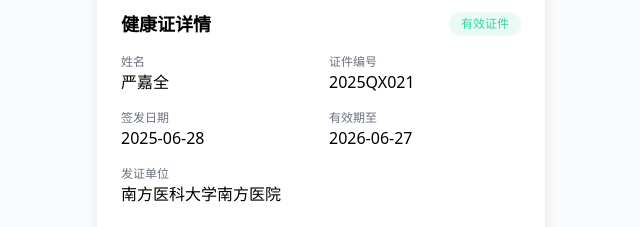
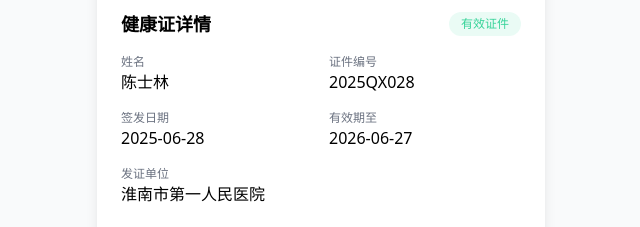
Before and after one commit to jiankangzhengorg/jkz, a plain HTML site: page index.html in a window 1280 px wide. Shown: the part 154-381 px from the top of the page, 319-959 px from the left. Drawn offline with nearby package versions, Linux system fonts and the light colour scheme.

Commit message:
Update index.html

```diff
--- a/index.html
+++ b/index.html
@@ -3,7 +3,7 @@
 <head>
     <meta charset="UTF-8">
     <meta name="viewport" content="width=device-width, initial-scale=1.0">
-    <title>佛山市从业人员食品健康证联网查询</title>
+    <title>淮南市从业人员食品健康证联网查询</title>
     <script src="https://cdn.tailwindcss.com"></script>
     <link href="https://cdn.jsdelivr.net/npm/font-awesome@4.7.0/css/font-awesome.min.css" rel="stylesheet">
     <script>
@@ -42,11 +42,11 @@
             <div class="grid grid-cols-2 gap-4 mb-6">
                 <div>
                     <p class="text-xs text-gray-500">姓名</p>
-                    <p class="font-medium">严嘉全</p>
+                    <p class="font-medium">陈士林 </p>
                 </div>
                 <div>
                     <p class="text-xs text-gray-500">证件编号</p>
-                    <p class="font-medium">2025QX021</p>
+                    <p class="font-medium">2025QX028</p>
                 </div>
                 <div>
                     <p class="text-xs text-gray-500">签发日期</p>
@@ -58,7 +58,7 @@
                 </div>
                 <div class="col-span-2">
                     <p class="text-xs text-gray-500">发证单位</p>
-                    <p class="font-medium">南方医科大学南方医院</p>
+                    <p class="font-medium">淮南市第一人民医院</p>
                 </div>
             </div>
 
```
